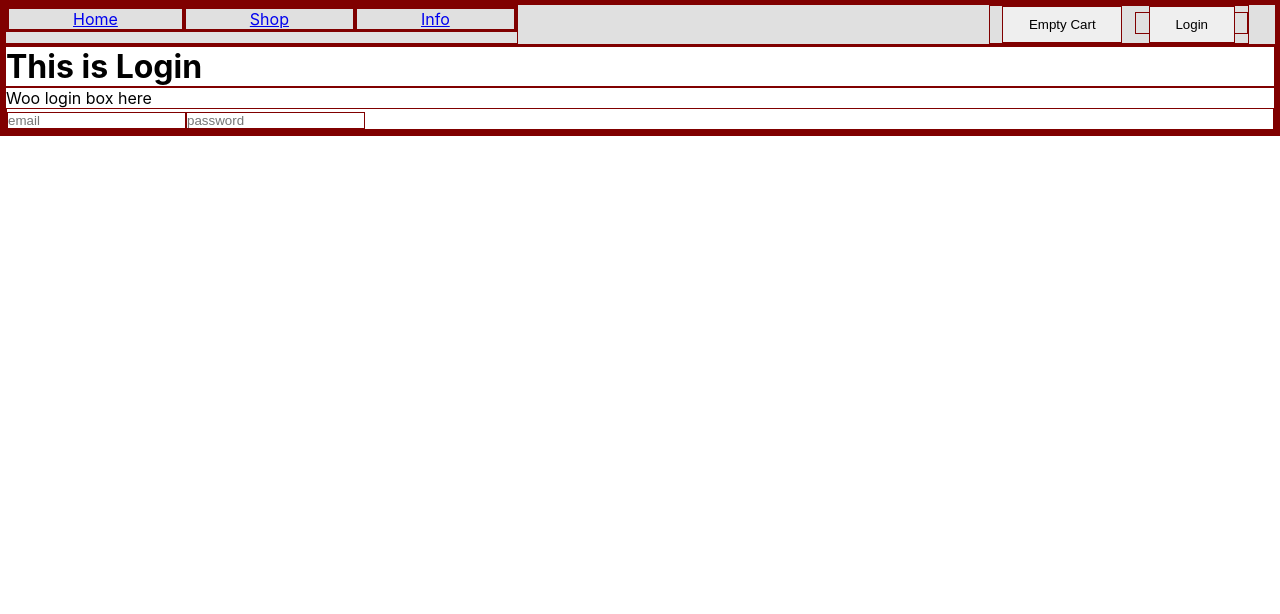
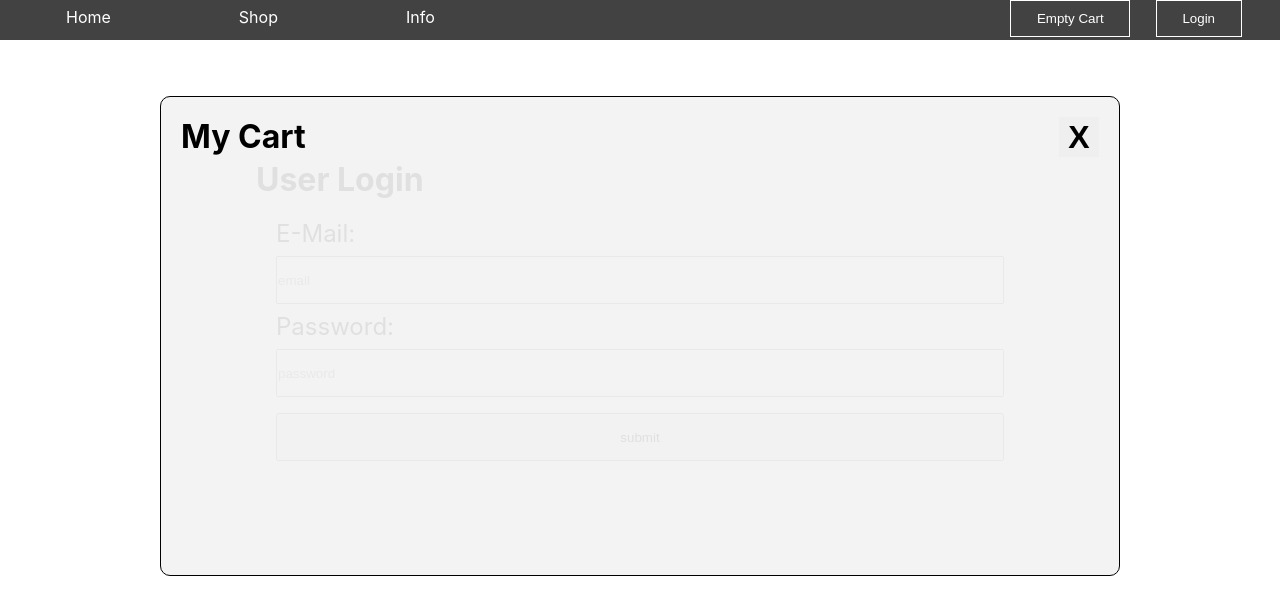
Before and after one commit to getloh/gameshop, a React (Create React App) app in the folder client/: page /login in a window 1280 px wide. Both pictures are taken after a click on the button "Empty Cart". Shown: the top 614 px of the page. Built offline with nearby package versions, Linux system fonts and the light colour scheme.

Commit message:
cart, notification features added

```diff
--- a/client/src/App.css
+++ b/client/src/App.css
@@ -2,17 +2,35 @@
   margin: 0px;
   padding: 0px;
   box-sizing: border-box;
-  border: 1px solid maroon;
+  /* border: 1px solid maroon; */
 
 }
 
+a {
+  text-decoration: none;
+  color: inherit;
+}
+
+button{
+  cursor: pointer;
+}
+/*
+NAV / STATUS
+*/
+
 #nav {
+
   display: flex;
   justify-content: space-between;
-  background-color: rgb(224, 224, 224);
+  background-color: rgb(66, 66, 66);
+  color: white;
+  height: 40px;
 }
 #navleft ul{
   display: flex;
+  align-items: center;
+  margin-top: 5px;
+  padding: 2px;
 
 }
 #navleft li {
@@ -26,30 +44,93 @@
 #navright button {
   margin: 0 1vw;
   padding: 10px 2vw;
+  background-color: rgb(66, 66, 66);
+  border: 1px solid white;
+  color: white;
 }
 
+#status {
+  position: absolute;
+  left: 50%;
+  top: 90%;
+  transform: translate(-50%,-90%);
+  width: 40vw;
+  padding: 3vh 0;
+  text-align: center;
+  background-color: rgba(167, 230, 255, 0.801);
+  border-radius: 10px;
+}
 
+/*
+CART
+*/
+
+
+#cart {
+  position: absolute;
+  left: 50%;
+  top: 30%;
+  transform: translate(-50%,-30%);
+  width: 75vw;
+  height: 60vh;
+  background-color:rgba(243, 243, 243, 0.925);
+  border: 1px solid black;
+  border-radius: 10px;
+  padding: 20px;
+}
+
+#cart-top {
+  display: flex;
+  justify-content: space-between;
+}
+#cart-top button {
+  width: 40px;
+  height: 40px;
+  border: none;
+  font-weight: bold;
+  font-size: 2rem;
+}
 
 /*
 Shop
 */
 #shop {
   display: flex;
-  flex-wrap: wrap;
-  justify-content: space-around;
+}
+#shop-page h1 {
+  margin: 10px 30px;
+}
+#shopfilter {
+  width: 100px;
+  margin: 10px 15px;
+}
+#shopfilter li{
+  list-style: none;
 }
 
 #shop-items-container {
+  margin-top: 20px;
   width: 100%;
+  display: flex;
+  flex-wrap: wrap;
+  justify-content: center;
 }
 
 .shopitem {
-  width: 400px;
+  max-width: 400px;
+  width: 22vw;
+  min-width: 250px;
   height: 150px;
   overflow: hidden;
-  margin: 10px;
+  margin: 2px;
   display: flex;
+  background-color: rgb(245, 245, 245);
+
+  padding: 5px 3px;
+  border-radius: 10px;
+
 }
+
 .shopitem-left {
   width: 200px;
   display: flex;
@@ -64,7 +145,7 @@ Shop
   width: auto;
   max-height: 150px;
   max-width: 180px;
-  overflow: hidden;
+
   object-fit: contain;
 }
 
@@ -100,3 +181,26 @@ Item Page
 .urbox{
   min-height: 100px;
 }
+
+
+/*
+Login page
+*/
+
+#login-page {
+  margin: 15vh 20vw;
+
+}
+
+#login-page form {
+  display: flex;
+  flex-direction: column;
+  padding: 20px;
+}
+#login-page label {
+  font-size: 1.5rem;
+}
+#login-page input {
+  margin: 1vh 0;
+  height: 3rem;
+}
--- /dev/null
+++ b/client/src/features/nav/cart.js
@@ -0,0 +1,42 @@
+import React from 'react';
+import {Link} from 'react-router-dom'
+import {useSelector, useDispatch} from 'react-redux';
+import { setCartVis } from '../web/webSlice';
+import CartItem from './cartitem';
+
+function Cart() {
+
+    const state = useSelector(state => state);
+    const dispatch = useDispatch();
+
+    const handleClose = () => {
+        dispatch(setCartVis(false))
+    }
+
+    return (
+        <div id="cart">
+            <div id="cart-top">
+            <h1>My Cart</h1>
+            <button onClick={handleClose}> X </button>
+            </div>
+            <div id="cart-main">
+                {state.web.cart.map(x => <CartItem
+                    key={x.inventory_id}
+                    game_id={x.game_id}
+                    title={x.title}
+                    image={x.image}
+                    platform={x.platform}
+                    inventory_id={x.inventory_id}
+                    price={x.price}
+                    discount={x.discount}
+                />)}
+            </div>
+            <div id="cart-bottom"></div>
+
+
+
+        </div>
+  );
+}
+
+export default Cart;
--- /dev/null
+++ b/client/src/features/nav/cartitem.js
@@ -0,0 +1,32 @@
+import React from 'react';
+import {Link} from 'react-router-dom'
+import { store } from '../../app/store';
+import {useSelector, useDispatch} from 'react-redux';
+import { removeFromCart } from '../web/webSlice';
+
+function CartItem({game_id, title, image, platform, inventory_id, quantity, price, discount}) {
+
+    const state = useSelector(state => state);
+    const dispatch = useDispatch();
+
+    const handleRemove = () => {
+        dispatch(removeFromCart(inventory_id));
+        let cart = store.getState().web.cart;
+        localStorage.setItem("cart", JSON.stringify(cart));
+    }
+
+
+    return (
+
+
+        <div>
+        <Link to={`/shop/games/${inventory_id}`}>{inventory_id}{title}</Link>
+
+        <button onClick={handleRemove}>Remove From Cart</button>
+        </div>
+
+
+  );
+}
+
+export default CartItem;
--- a/client/src/features/nav/nav.js
+++ b/client/src/features/nav/nav.js
@@ -1,11 +1,40 @@
 import React from 'react';
 import {Link} from 'react-router-dom'
-import {useSelector} from 'react-redux';
+import {useDispatch, useSelector} from 'react-redux';
+import { useEffect } from 'react';
+import { setCart, setCartVis, setStatus } from '../web/webSlice';
+import Cart from './cart';
 
 function Nav() {
-const state = useSelector(state => state);
+  const state = useSelector(state => state);
+  const dispatch = useDispatch();
+
+  useEffect(() => {
+    if (state.web.cart == ""){
+      console.log("Cart recovery is running");
+      localStorage.getItem("cart");
+        let cartData = JSON.parse(localStorage.getItem("cart"));
+        if (cartData){
+        dispatch(setCart(cartData));
+      }
+    }
+    return () => {}
+  }, [])
+
+  useEffect(() => {
+    if (state.web.status !== ""){
+    console.log("useEffect is running")
+    let removeStatus = setTimeout(()=>{dispatch(setStatus("")); console.log("useEffect timeout finished")}, 3500);
+    return () => {clearTimeout(removeStatus)};}
+  }, [state.web.status]);
+
+
+  const toggleCartVis = () => {
+    dispatch(setCartVis(!state.web.cartvis))
+  }
 
   return (
+    <div id="navpage">
     <div id="nav">
         <div id="navleft">
             <ul>
@@ -15,11 +44,17 @@ const state = useSelector(state => state);
             </ul>
         </div>
         <div id="navright">
-            <button id="cart-button">{state.web.cart.length > 0 ? `Cart: ${state.web.cart.length}` : "Empty Cart"}</button>
+            <button id="cart-button" onClick={toggleCartVis}>{state.web.cart.length > 0 || state.web.cart.length == null ? `Cart: ${state.web.cart.length}` : "Empty Cart"}</button>
             {state.user.userinfo.user_id !== -1 ?  <Link to='/userdash'><button id="login-button">Hi, {state.user.userinfo.firstname}</button></Link> : <Link to='/login'><button id="login-button">Login</button></Link>}
         </div>
+
+
     </div>
+            {state.web.cartvis === true ? <Cart/> : null}
 
+            {state.web.status !== "" ? <div id="status">{state.web.status}</div> : null}
+
+</div>
   );
 }
 
--- a/client/src/features/shop/Shopitem.jsx
+++ b/client/src/features/shop/Shopitem.jsx
@@ -15,9 +15,10 @@ function Shopitem({game_id, title, release, rating, image, platform, inventory_i
 
             <div className="shopitem-right">
                 <h3>{title}</h3>
+                <p>{release}</p>
                 <h5>{platform}</h5>
                 <h3>£{price}</h3>
-                <h4>{release}</h4>
+
                 <p>{rating}</p>
             </div>
 
--- a/client/src/features/web/webSlice.jsx
+++ b/client/src/features/web/webSlice.jsx
@@ -65,6 +65,13 @@ export const setFilter = (string) => {
     }
 }
 
+export const setCart = (json) => {
+    return {
+        type: 'web/setCart',
+        payload: json
+    }
+}
+
 //? reducer - initialState
 
 const initialState = {
@@ -102,6 +109,9 @@ const options = {
             let index = state.cart.findIndex(cart => cart.inventory_id == action.payload);
             state.cart.splice(index, 1);
         },
+        setCart:(state, action) => {
+            state.cart = action.payload;
+        },
         setFilter:(state, action) => {
             state.filter = action.payload
         },
--- a/client/src/pages/itempage.jsx
+++ b/client/src/pages/itempage.jsx
@@ -32,9 +32,17 @@ function Itempage(props) {
         const cartItem = {
             inventory_id: state.inventory_id,
             quantity: quant,
-            price: state.price
+            title: state.title,
+            platform: state.platform,
+            price: state.price,
+            discount: state.discount,
+            image: state.image,
+            game_id: state.game_id
         }
         dispatch(addToCart(cartItem));
+        let cart = store.getState().web.cart;
+        localStorage.setItem("cart", JSON.stringify(cart));
+        dispatch(setStatus("Added to Cart!"));
     }
 
 
@@ -50,6 +58,7 @@ function Itempage(props) {
             <div className="item-upper-right">
                 <div className="item-purchase urbox">
                     <button onClick={handleCartAdd} >Add to cart</button>
+                    <label htmlFor="quantity">Quantity</label>
                     <input id="quantity" defaultValue="1" type="number" placeholder='quantity' />
                     <p>Stock: {state.stock} </p>
                     <p>Price: £{state.price} </p>
--- a/client/src/pages/login.jsx
+++ b/client/src/pages/login.jsx
@@ -1,15 +1,22 @@
 import React from 'react';
 import {Link} from 'react-router-dom'
+import { SERVER } from '../features/api/api';
 
 function Login() {
+
+  let loginURL = SERVER + "/api/login";
+
   return (
-    <div>
-        <h1>This is Login</h1>
+    <div id="login-page">
+        <h1>User Login</h1>
         <section>
-            Woo login box here
-            <form action="POST">
-            <input type="text" placeholder="email"/>
-            <input type="password" placeholder="password"/>
+
+            <form method='POST' action="http://localhost:8000/api/login">
+            <label htmlFor="email">E-Mail: </label>
+              <input name="email" type="text" placeholder="email"/>
+              <label htmlFor="password">Password: </label>
+              <input name="password" type="password" placeholder="password"/>
+              <input type="submit" value="submit" />
             </form>
         </section>
     </div>
--- a/client/src/pages/shop.jsx
+++ b/client/src/pages/shop.jsx
@@ -15,11 +15,21 @@ function Shop() {
     });
 
   return (
-    <div id="shop">
-        <h1>This is Shop</h1>
-        <main id="shop-items-container"></main>
+    <div id="shop-page">
+    <h1>Games Shop</h1>
+      <div id="shop">
+        <nav id="shopfilter">
+          <h4>Filter:</h4>
+          <ul>
+            <li>test1</li>
+            <li>test2</li>
+            <li>test3</li>
+            <li>test4</li>
+          </ul>
+        </nav>
+        <main id="shop-items-container">
         {state.games.map(x => <Shopitem
-            key={x.game_id}
+            key={x.inventory_id}
             game_id={x.game_id}
             title={x.title}
             image={x.image}
@@ -31,9 +41,11 @@ function Shop() {
             price={x.price}
             discount={x.discount}
         /> )}
+        </main>
 
         {/* {state.games.map(x => <h1>{x.title}</h1>)} */}
     </div>
+  </div>
 
   );
 }
```
Also changed, not shown: 2 other files (tests, documents, lock files or other folders).
